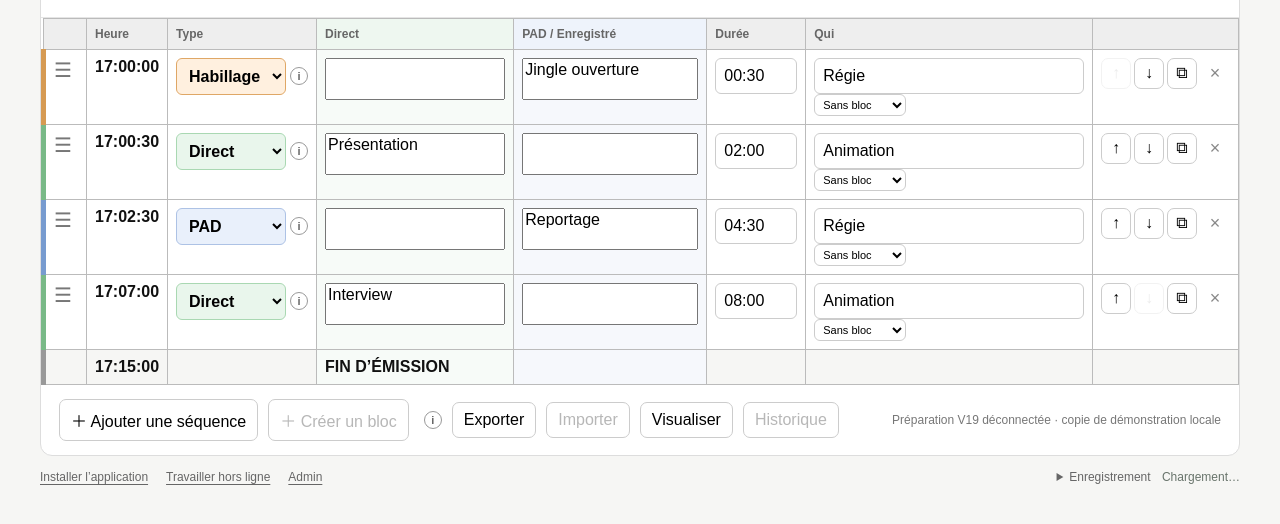
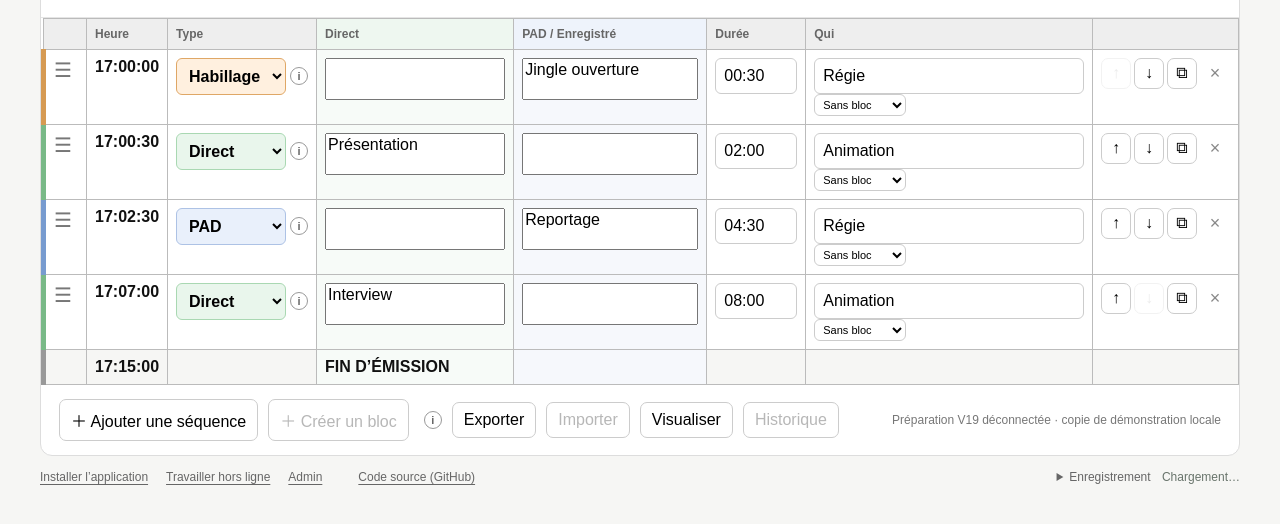
Before and after one commit to DrAbgrall/conduite-radio, a plain HTML site: page index.html in a window 1280 px wide. Shown: the part 116-640 px from the top of the page. Drawn offline with nearby package versions, Linux system fonts and the light colour scheme.

Commit message:
Afficher le dépôt GitHub dans le pied de page

```diff
--- a/index.html
+++ b/index.html
@@ -21,7 +21,7 @@
 <span class="hint">Glissez ☰ pour réordonner · enregistrement partagé · accès Internet nécessaire</span></div>
 </div>
 <footer class="appSupport">
-<div class="supportLinks"><a href="local.html">Installer l’application</a><a href="local.html">Travailler hors ligne</a><a id="homeUpdate" href="local.html" hidden title="Ouvrir l’application locale pour appliquer la mise à jour">Mise à jour disponible</a><a href="admin.html">Admin</a><nav id="homeSupportActions" aria-label="Gestion des espaces et des émissions"></nav></div>
+<div class="supportLinks"><a href="local.html">Installer l’application</a><a href="local.html">Travailler hors ligne</a><a id="homeUpdate" href="local.html" hidden title="Ouvrir l’application locale pour appliquer la mise à jour">Mise à jour disponible</a><a href="admin.html">Admin</a><nav id="homeSupportActions" aria-label="Gestion des espaces et des émissions"></nav><a href="https://github.com/DrAbgrall/conduite-radio" target="_blank" rel="noopener noreferrer">Code source (GitHub)</a></div>
 <details class="syncPanel" aria-label="État de sauvegarde"><summary>Enregistrement <span id="syncStatus" role="status">Chargement…</span></summary><div class="syncDetails"><span id="realtimeStatus"></span><span id="backupStatus"></span><div class="syncActions"><button id="retrySync">Réessayer les modifications</button><button id="reloadRemote">Recharger le serveur</button><button id="exportDraft">Exporter la sauvegarde locale</button></div></div></details>
 <div id="supportContact"></div>
 </footer>
```
